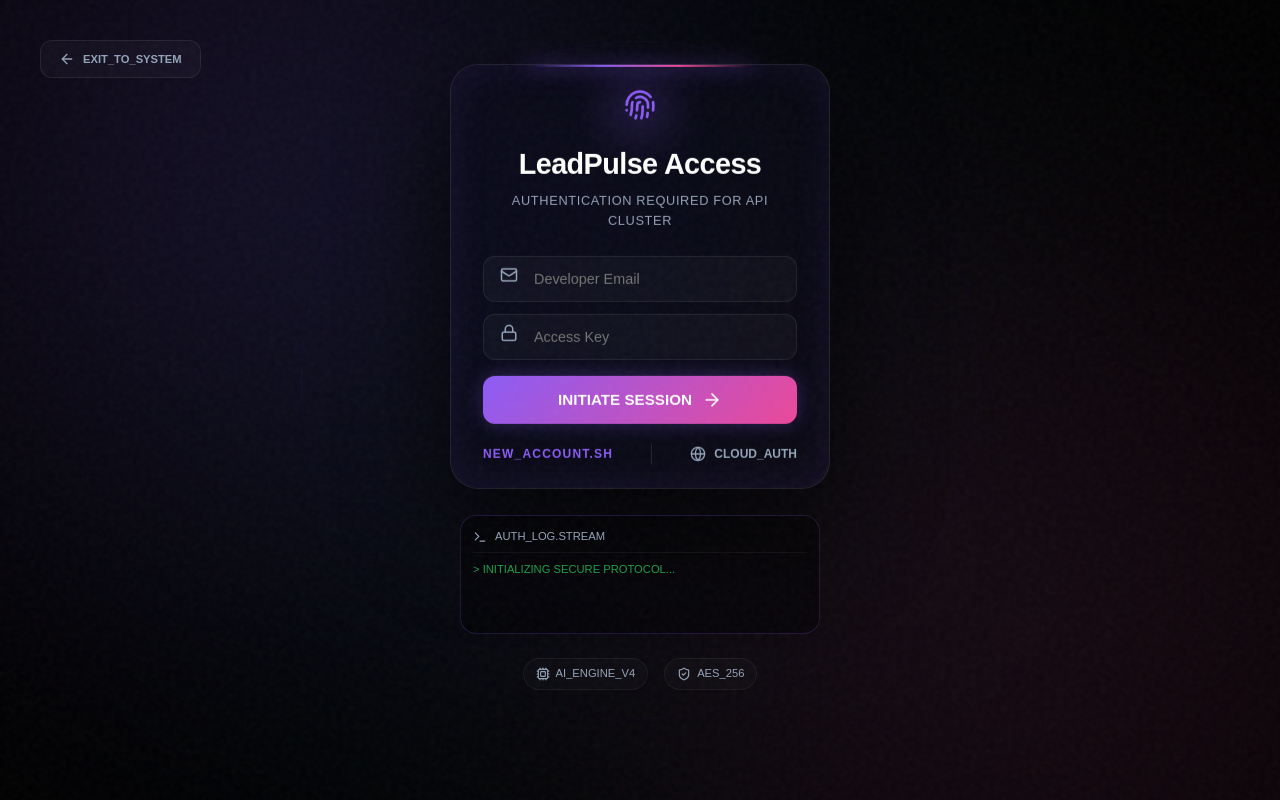
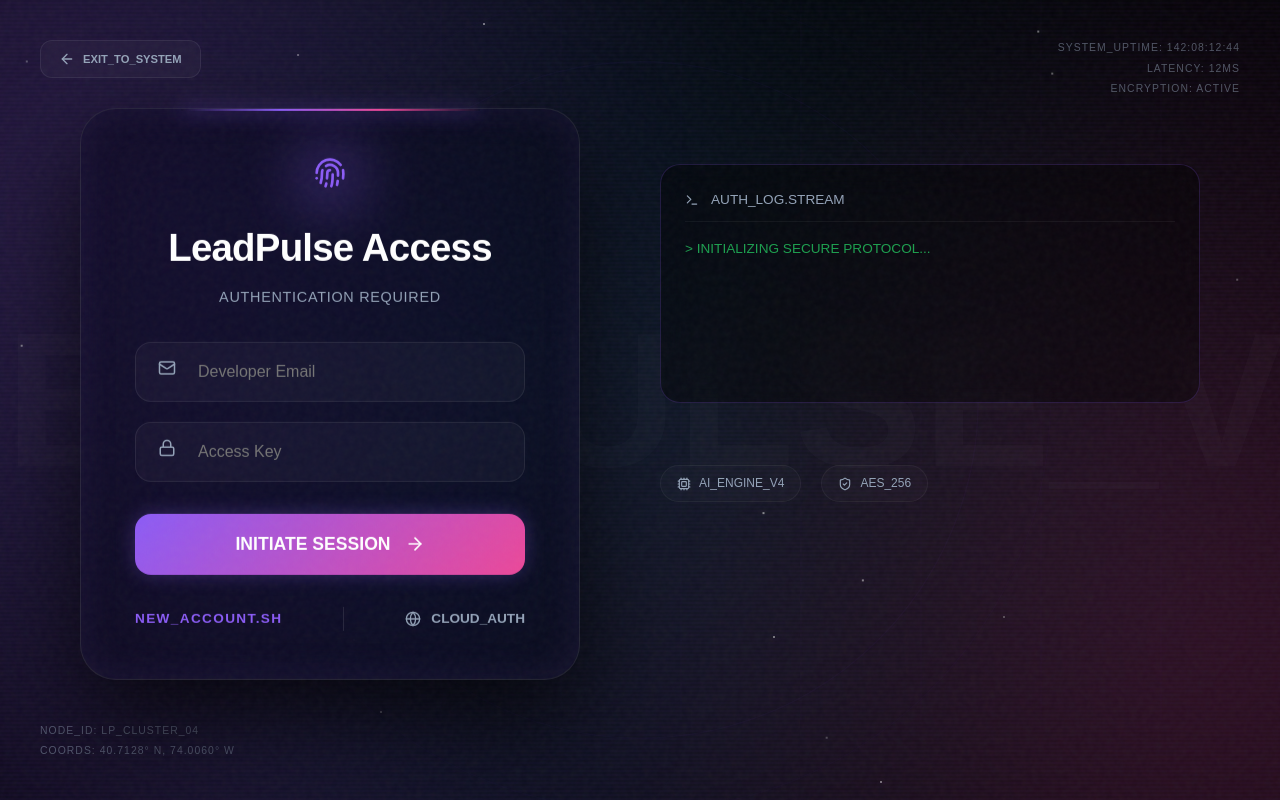
Before and after one commit to Aadi-110i/LeadPulse, a React (Vite) app: page / in a window 1280 px wide. Both pictures are taken after a click on the button "Sign In". Built offline with nearby package versions, Linux system fonts and the light colour scheme; a web font is replaced by a local one.

Commit message:
feat(auth): reconstruct login/signup with horizontal split layout and immersive background

```diff
--- a/src/pages/Auth/Auth.jsx
+++ b/src/pages/Auth/Auth.jsx
@@ -86,7 +86,38 @@ const Auth = ({ onAuthSuccess, onBack }) => {
     <div className={styles.portalWrapper}>
       {/* Immersive Background Elements */}
       <div className={styles.nebula}></div>
+      <div className={styles.gridOverlay}></div>
       <div className={styles.scanner}></div>
+
+      {/* HUD Telemetry Elements */}
+      <div className={styles.hudTopRight}>
+        <div className={styles.hudLine}>SYSTEM_UPTIME: 142:08:12:44</div>
+        <div className={styles.hudLine}>LATENCY: 12ms</div>
+        <div className={styles.hudLine}>ENCRYPTION: ACTIVE</div>
+      </div>
+
+      <div className={styles.hudBottomLeft}>
+        <div className={styles.hudLine}>NODE_ID: LP_CLUSTER_04</div>
+        <div className={styles.hudLine}>COORDS: 40.7128° N, 74.0060° W</div>
+      </div>
+
+      <div className={styles.backgroundWatermark}>LEADPULSE_V4</div>
+
+      {/* Floating Data Particles */}
+      <div className={styles.particles}>
+        {[...Array(20)].map((_, i) => (
+          <div
+            key={i}
+            className={styles.particle}
+            style={{
+              left: `${Math.random() * 100}%`,
+              top: `${Math.random() * 100}%`,
+              animationDelay: `${Math.random() * 5}s`,
+              opacity: Math.random() * 0.5 + 0.2
+            }}
+          ></div>
+        ))}
+      </div>
 
       <button className={styles.backButton} onClick={onBack} disabled={isProcessing}>
         <ArrowLeft size={16} /> EXIT_TO_SYSTEM
@@ -97,6 +128,7 @@ const Auth = ({ onAuthSuccess, onBack }) => {
         <div className={styles.pulseRing}></div>
         <div className={styles.pulseRing} style={{ animationDelay: '1s', width: '600px', height: '600px' }}></div>
 
+        <div className={styles.splitLayout}>
           <div className={styles.glassCard}>
             <div className={styles.cardGlow}></div>
 
@@ -107,7 +139,7 @@ const Auth = ({ onAuthSuccess, onBack }) => {
               </div>
               <h1>{isLogin ? 'LeadPulse Access' : 'Create Node'}</h1>
               <p className={styles.subtitle}>
-              {isLogin ? 'Authentication required for API cluster' : 'Initialize your lead management engine'}
+                {isLogin ? 'Authentication required' : 'Initialize your engine'}
               </p>
             </div>
 
@@ -167,6 +199,7 @@ const Auth = ({ onAuthSuccess, onBack }) => {
             </div>
           </div>
 
+          <div className={styles.sidePanel}>
             {/* Live Terminal Widget */}
             <div className={`${styles.terminalWidget} glass-panel`}>
               <div className={styles.termHeader}>
@@ -186,6 +219,8 @@ const Auth = ({ onAuthSuccess, onBack }) => {
             </div>
           </div>
         </div>
+      </div>
+    </div>
   );
 };
 
--- a/src/pages/Auth/Auth.module.css
+++ b/src/pages/Auth/Auth.module.css
@@ -1,7 +1,7 @@
 .portalWrapper {
   min-height: 100vh;
   width: 100vw;
-  background-color: #000000;
+  background-color: #020205;
   display: flex;
   align-items: center;
   justify-content: center;
@@ -18,17 +18,35 @@
   width: 150%;
   height: 150%;
   background:
-    radial-gradient(circle at 30% 30%, rgba(139, 92, 246, 0.15) 0%, transparent 40%),
-    radial-gradient(circle at 70% 70%, rgba(236, 72, 153, 0.1) 0%, transparent 40%),
-    radial-gradient(circle at 50% 50%, rgba(6, 182, 212, 0.05) 0%, transparent 60%);
-  filter: blur(100px);
-  animation: drift 30s ease-in-out infinite alternate;
+    radial-gradient(circle at 20% 30%, rgba(139, 92, 246, 0.25) 0%, transparent 40%),
+    radial-gradient(circle at 80% 70%, rgba(236, 72, 153, 0.2) 0%, transparent 40%),
+    radial-gradient(circle at 50% 50%, rgba(6, 182, 212, 0.1) 0%, transparent 60%),
+    radial-gradient(circle at 30% 80%, rgba(139, 92, 246, 0.15) 0%, transparent 40%);
+  filter: blur(80px);
+  animation: drift 40s ease-in-out infinite alternate;
   z-index: 1;
 }
 
 @keyframes drift {
   from { transform: translate(-50%, -50%) rotate(0deg) scale(1); }
-  to { transform: translate(-45%, -55%) rotate(5deg) scale(1.1); }
+  to { transform: translate(-45%, -55%) rotate(8deg) scale(1.2); }
+}
+
+.gridOverlay {
+  position: absolute;
+  top: 0;
+  left: 0;
+  width: 100%;
+  height: 100%;
+  background-image:
+    linear-gradient(rgba(139, 92, 246, 0.05) 1px, transparent 1px),
+    linear-gradient(90deg, rgba(139, 92, 246, 0.05) 1px, transparent 1px);
+  background-size: 60px 60px;
+  perspective: 1000px;
+  transform: rotateX(60deg) translateY(-20%) scale(2);
+  transform-origin: top;
+  z-index: 2;
+  opacity: 0.3;
 }
 
 .scanner {
@@ -37,16 +55,79 @@
   left: 0;
   width: 100%;
   height: 100%;
-  background: repeating-linear-gradient(
-    0deg,
-    transparent,
-    transparent 1px,
-    rgba(139, 92, 246, 0.02) 2px,
-    transparent 3px
+  background: linear-gradient(
+    rgba(139, 92, 246, 0) 50%,
+    rgba(139, 92, 246, 0.05) 50%
   );
   background-size: 100% 4px;
+  z-index: 3;
+  pointer-events: none;
+  opacity: 0.5;
+}
+
+/* HUD Elements */
+.hudTopRight, .hudBottomLeft {
+  position: absolute;
+  z-index: 5;
+  font-family: var(--font-mono);
+  font-size: 0.65rem;
+  color: var(--text-dim);
+  pointer-events: none;
+  display: flex;
+  flex-direction: column;
+  gap: 4px;
+  opacity: 0.5;
+}
+
+.hudTopRight { top: 40px; right: 40px; text-align: right; }
+.hudBottomLeft { bottom: 40px; left: 40px; }
+
+.hudLine {
+  letter-spacing: 0.1em;
+  text-transform: uppercase;
+}
+
+.backgroundWatermark {
+  position: absolute;
+  top: 50%;
+  left: 50%;
+  transform: translate(-50%, -50%);
+  font-size: 15vw;
+  font-family: var(--font-heading);
+  font-weight: 900;
+  color: white;
+  opacity: 0.02;
+  z-index: 1;
+  pointer-events: none;
+  white-space: nowrap;
+}
+
+/* Particles */
+.particles {
+  position: absolute;
+  top: 0;
+  left: 0;
+  width: 100%;
+  height: 100%;
   z-index: 2;
   pointer-events: none;
+}
+
+.particle {
+  position: absolute;
+  width: 2px;
+  height: 2px;
+  background: white;
+  border-radius: 50%;
+  box-shadow: 0 0 10px white;
+  animation: floatParticle 10s infinite linear;
+}
+
+@keyframes floatParticle {
+  0% { transform: translateY(0) translateX(0); }
+  33% { transform: translateY(-20px) translateX(10px); }
+  66% { transform: translateY(-10px) translateX(-10px); }
+  100% { transform: translateY(0) translateX(0); }
 }
 
 .backButton {
@@ -83,7 +164,21 @@
   display: flex;
   flex-direction: column;
   align-items: center;
-  transform: translateY(-20px);
+}
+
+.splitLayout {
+  display: flex;
+  align-items: flex-start;
+  gap: 80px; /* Increased from 48px */
+  position: relative;
+  max-width: 95vw;
+}
+
+.sidePanel {
+  display: flex;
+  flex-direction: column;
+  gap: 30px;
+  margin-top: 30px;
 }
 
 /* Pulse Rings */
@@ -92,8 +187,8 @@
   top: 50%;
   left: 50%;
   transform: translate(-50%, -50%);
-  width: 500px;
-  height: 500px;
+  width: 600px;
+  height: 600px;
   border: 1px solid rgba(139, 92, 246, 0.1);
   border-radius: 50%;
   animation: pulseScale 4s ease-out infinite;
@@ -108,13 +203,13 @@
 
 /* Immersive Glass Card */
 .glassCard {
-  width: 380px;
-  background: rgba(10, 10, 20, 0.6);
-  backdrop-filter: blur(50px) saturate(180%);
-  -webkit-backdrop-filter: blur(50px) saturate(180%);
+  width: 500px; /* Increased from 420px */
+  background: rgba(10, 10, 20, 0.65);
+  backdrop-filter: blur(40px) saturate(180%);
+  -webkit-backdrop-filter: blur(40px) saturate(180%);
   border: 1px solid rgba(255, 255, 255, 0.1);
-  border-radius: 28px;
-  padding: 24px 32px; /* Further reduced from 32px 40px */
+  border-radius: 36px;
+  padding: 48px 54px; /* Increased padding */
   position: relative;
   box-shadow:
     0 40px 100px rgba(0, 0, 0, 0.8),
@@ -148,13 +243,13 @@
 
 .header {
   text-align: center;
-  margin-bottom: 24px; /* Reduced from 32px */
+  margin-bottom: 32px;
 }
 
 .authLogo {
   position: relative;
   display: inline-block;
-  margin-bottom: 12px; /* Reduced from 24px */
+  margin-bottom: 20px;
 }
 
 .logoAura {
@@ -162,23 +257,23 @@
   top: 50%;
   left: 50%;
   transform: translate(-50%, -50%);
-  width: 48px; /* Reduced from 60px */
-  height: 48px;
+  width: 64px;
+  height: 64px;
   background: var(--violet);
-  filter: blur(25px);
+  filter: blur(30px);
   opacity: 0.3;
   z-index: -1;
 }
 
 .header h1 {
-  font-size: 1.8rem; /* Reduced from 2.2rem */
+  font-size: 2.4rem; /* Increased from 2rem */
   letter-spacing: -0.02em;
-  margin-bottom: 4px;
+  margin-bottom: 8px;
 }
 
 .subtitle {
   color: var(--text-dim);
-  font-size: 0.8rem; /* Reduced from 0.9rem */
+  font-size: 0.9rem;
   font-family: var(--font-mono);
   text-transform: uppercase;
   letter-spacing: 0.05em;
@@ -187,7 +282,7 @@
 .form {
   display: flex;
   flex-direction: column;
-  gap: 12px; /* Reduced from 16px */
+  gap: 20px;
 }
 
 .inputField {
@@ -196,7 +291,7 @@
   align-items: center;
   background: rgba(255, 255, 255, 0.03);
   border: 1px solid rgba(255, 255, 255, 0.08);
-  border-radius: 12px; /* Reduced from 16px */
+  border-radius: 16px;
   transition: var(--transition-smooth);
 }
 
@@ -206,7 +301,7 @@
 }
 
 .inputIcon {
-  padding: 0 16px; /* Reduced from 20px */
+  padding: 0 22px;
   color: var(--text-dim);
   transition: var(--transition-smooth);
 }
@@ -219,9 +314,9 @@
   flex: 1;
   background: transparent;
   border: none;
-  padding: 14px 0; /* Reduced from 18px */
+  padding: 20px 0; /* Increased */
   color: white;
-  font-size: 0.9rem;
+  font-size: 1rem; /* Increased */
   outline: none;
   font-family: var(--font-body);
 }
@@ -245,27 +340,27 @@
   background: rgba(239, 68, 68, 0.1);
   border: 1px solid rgba(239, 68, 68, 0.2);
   color: #EF4444;
-  padding: 8px 12px;
-  border-radius: 10px;
-  font-size: 0.8rem;
+  padding: 12px 16px;
+  border-radius: 14px;
+  font-size: 0.9rem;
   font-family: var(--font-mono);
   text-align: center;
   margin-top: -4px;
 }
 
 .portalBtn {
-  margin-top: 4px;
+  margin-top: 12px;
   background: linear-gradient(135deg, var(--violet), var(--pink));
   border: none;
-  padding: 14px; /* Reduced from 18px */
-  border-radius: 12px;
+  padding: 20px;
+  border-radius: 16px;
   color: white;
   font-weight: 700;
-  font-size: 0.95rem;
+  font-size: 1.1rem;
   display: flex;
   align-items: center;
   justify-content: center;
-  gap: 10px;
+  gap: 14px;
   cursor: pointer;
   transition: var(--transition-smooth);
   box-shadow: 0 0 20px rgba(139, 92, 246, 0.3);
@@ -285,7 +380,7 @@
 @keyframes spin { from { transform: rotate(0deg); } to { transform: rotate(360deg); } }
 
 .metaActions {
-  margin-top: 20px; /* Reduced from 24px */
+  margin-top: 32px;
   display: flex;
   align-items: center;
   justify-content: space-between;
@@ -296,7 +391,7 @@
   border: none;
   color: var(--violet);
   font-family: var(--font-mono);
-  font-size: 0.75rem;
+  font-size: 0.85rem;
   font-weight: 700;
   cursor: pointer;
   letter-spacing: 0.1em;
@@ -304,7 +399,7 @@
 
 .separator {
   width: 1px;
-  height: 20px;
+  height: 24px;
   background: rgba(255, 255, 255, 0.1);
 }
 
@@ -313,40 +408,40 @@
   border: none;
   color: var(--text-dim);
   font-family: var(--font-mono);
-  font-size: 0.75rem;
+  font-size: 0.85rem;
   font-weight: 700;
   cursor: pointer;
   display: flex;
   align-items: center;
-  gap: 8px;
+  gap: 10px;
 }
 
 /* Terminal Widget */
 .terminalWidget {
   margin-top: 20px;
-  width: 360px;
-  padding: 12px;
-  border-radius: 16px;
+  width: 540px; /* Increased from 400px */
+  padding: 24px;
+  border-radius: 20px;
   background: rgba(0, 0, 0, 0.4);
   font-family: var(--font-mono);
-  font-size: 0.7rem;
+  font-size: 0.85rem; /* Increased */
 }
 
 .termHeader {
   display: flex;
   align-items: center;
-  gap: 8px;
+  gap: 12px;
   color: var(--text-dim);
-  margin-bottom: 8px;
-  padding-bottom: 6px;
+  margin-bottom: 16px;
+  padding-bottom: 10px;
   border-bottom: 1px solid rgba(255, 255, 255, 0.05);
 }
 
 .termBody {
-  height: 60px;
+  height: 140px; /* Increased from 100px */
   display: flex;
   flex-direction: column;
-  gap: 4px;
+  gap: 8px;
 }
 
 .logLine {
@@ -356,26 +451,33 @@
 
 /* Tech Cluster */
 .techCluster {
-  margin-top: 24px;
+  margin-top: 32px;
   display: flex;
-  gap: 16px;
+  gap: 20px;
 }
 
 .techBadge {
   background: rgba(255, 255, 255, 0.02);
   border: 1px solid rgba(255, 255, 255, 0.05);
-  padding: 6px 12px;
+  padding: 8px 16px;
   border-radius: 100px;
-  font-size: 0.7rem;
+  font-size: 0.75rem;
   font-family: var(--font-mono);
   color: var(--text-dim);
   display: flex;
   align-items: center;
-  gap: 6px;
+  gap: 8px;
+}
+
+@media (max-width: 1100px) {
+  .splitLayout { flex-direction: column; align-items: center; gap: 40px; }
+  .sidePanel { margin-top: 0; }
+  .terminalWidget { width: 500px; }
 }
 
 @media (max-width: 600px) {
   .glassCard { width: 90vw; padding: 24px; }
   .terminalWidget { width: 90vw; }
   .backButton { top: 20px; left: 20px; }
+  .hudTopRight, .hudBottomLeft { display: none; }
 }
```
Lines whose indentation alone changed are shown as unchanged.
